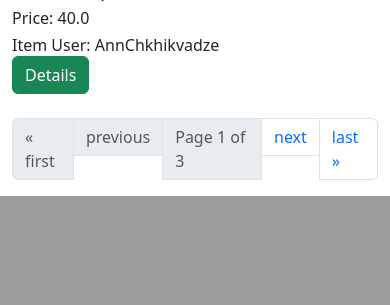
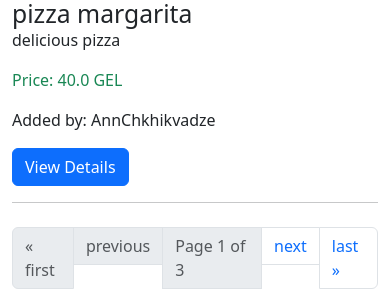
Before and after one commit to TheOneWithChaos/FoodMenu, a Django app: page /food/ in a window 390 px wide. Shown: the part 913-1218 px from the top of the page. Before the commit the page ends 1109 px from the top, so only its background shows below. Run offline with Django 5.2, Linux system fonts and the light colour scheme; data comes from the database, SQL or seed files in the repository; both versions use the stored data as it was after the commit.

Commit message:
enhanced design of main page

```diff
--- a/menu/food/templates/base.html
+++ b/menu/food/templates/base.html
@@ -5,7 +5,7 @@
     <meta http-equiv="X-UA-Compatible" content="IE=edge">
     <meta name="viewport" content="width=device-width, initial-scale=1.0">
     {% block title %}
-    <title>Food Menu</title>
+    <title>Food Blog</title>
     {% endblock %}
     {% comment %} <link rel="stylesheet" href="{% static 'style.css' %}"> {% endcomment %}
     <link href="https://cdn.jsdelivr.net/npm/bootstrap@5.3.3/dist/css/bootstrap.min.css" rel="stylesheet" integrity="sha384-QWTKZyjpPEjISv5WaRU9OFeRpok6YctnYmDr5pNlyT2bRjXh0JMhjY6hW+ALEwIH" crossorigin="anonymous">
@@ -13,7 +13,7 @@
 <body>
     <nav class="navbar navbar-expand-lg navbar-dark bg-dark">
         <div class="container-fluid">
-            <a href="{% url 'food:index' %}" class="navbar-brand">FoodApp</a>
+            <a href="{% url 'food:index' %}" class="navbar-brand">FoodBlog</a>
             <button class="navbar-toggler" type="button" data-bs-toggle="collapse" data-bs-target="#navbarNav" aria-controls="navbarNav" aria-expanded="false" aria-label="Toggle navigation">
                 <span class="navbar-toggler-icon"></span>
             </button>
--- a/menu/food/templates/index.html
+++ b/menu/food/templates/index.html
@@ -1,29 +1,31 @@
 {% extends 'base.html' %}
 {% block content %}
 <div class="container mt-4">
+    <!-- Search Form -->
     <form method="get" action="{% url 'food:index' %}" class="mb-4">
         <div class="input-group">
             <input type="text" name="q" class="form-control" placeholder="Search for food items..." value="{{ request.GET.q }}">
             <button class="btn btn-outline-secondary" type="submit">Search</button>
         </div>
     </form>
+
+    <!-- Food Items List -->
     {% for item in page_obj %}
     <div class="row mt-3">
-        <div class="col-md-3 offset-md-2">
-            <img class="img-fluid rounded card-img" height="150px" width="350px" alt="Food Image" src="{{ item.image }}">
+        <div class="col-md-3">
+            <img class="img-fluid rounded card-img" height="150px" width="350px" alt="Food Image" src="{{ item.image }}" style="object-fit: cover;">
         </div>
-        <div class="col-md-4">
+        <div class="col-md-7">
             <div class="card-body">
-                <h1 class="card-title">{{ item.name }}</h1>
-                <h5 class="card-text">{{ item.description }}</h5>
-                <h6 class="card-text">Price: {{ item.price }}</h6>
-                <h6 class="card-text">Item User: {{ item.user.username }}</h6>
+                <h2 class="card-title">{{ item.name }}</h2>
+                <p class="card-text">{{ item.description|truncatewords:20 }}{% if item.description|length > 20 %}...{% endif %}</p>
+                <p class="card-text text-success">Price: {{ item.price }} GEL</p>
+                <p class="card-text">Added by: {{ item.user.username }}</p>
+                <a href="{% url 'food:detail' item.id %}" class="btn btn-primary">View Details</a>
             </div>
         </div>
-        <div class="col-md-2 align-self-center">
-            <a href="{% url 'food:detail' item.id %}" class="btn btn-success">Details</a>
-        </div>
     </div>
+    <hr>
     {% endfor %}
 
     <!-- Pagination Controls -->
@@ -31,17 +33,21 @@
         <ul class="pagination justify-content-center mt-4">
             {% if page_obj.has_previous %}
             <li class="page-item">
-                <a class="page-link" href="?page=1">&laquo; first</a>
+                <a class="page-link" href="?page=1" aria-label="First">
+                    <span aria-hidden="true">&laquo; first</span>
+                </a>
             </li>
             <li class="page-item">
-                <a class="page-link" href="?page={{ page_obj.previous_page_number }}">previous</a>
+                <a class="page-link" href="?page={{ page_obj.previous_page_number }}" aria-label="Previous">
+                    <span aria-hidden="true">previous</span>
+                </a>
             </li>
             {% else %}
             <li class="page-item disabled">
-                <a class="page-link" href="#">&laquo; first</a>
+                <a class="page-link" href="#" tabindex="-1" aria-disabled="true">&laquo; first</a>
             </li>
             <li class="page-item disabled">
-                <a class="page-link" href="#">previous</a>
+                <a class="page-link" href="#" tabindex="-1" aria-disabled="true">previous</a>
             </li>
             {% endif %}
 
@@ -53,17 +59,21 @@
 
             {% if page_obj.has_next %}
             <li class="page-item">
-                <a class="page-link" href="?page={{ page_obj.next_page_number }}">next</a>
+                <a class="page-link" href="?page={{ page_obj.next_page_number }}" aria-label="Next">
+                    <span aria-hidden="true">next</span>
+                </a>
             </li>
             <li class="page-item">
-                <a class="page-link" href="?page={{ page_obj.paginator.num_pages }}">last &raquo;</a>
+                <a class="page-link" href="?page={{ page_obj.paginator.num_pages }}" aria-label="Last">
+                    <span aria-hidden="true">last &raquo;</span>
+                </a>
             </li>
             {% else %}
             <li class="page-item disabled">
-                <a class="page-link" href="#">next</a>
+                <a class="page-link" href="#" tabindex="-1" aria-disabled="true">next</a>
             </li>
             <li class="page-item disabled">
-                <a class="page-link" href="#">last &raquo;</a>
+                <a class="page-link" href="#" tabindex="-1" aria-disabled="true">last &raquo;</a>
             </li>
             {% endif %}
         </ul>
```
Also changed, not shown: menu/db.sqlite3.
